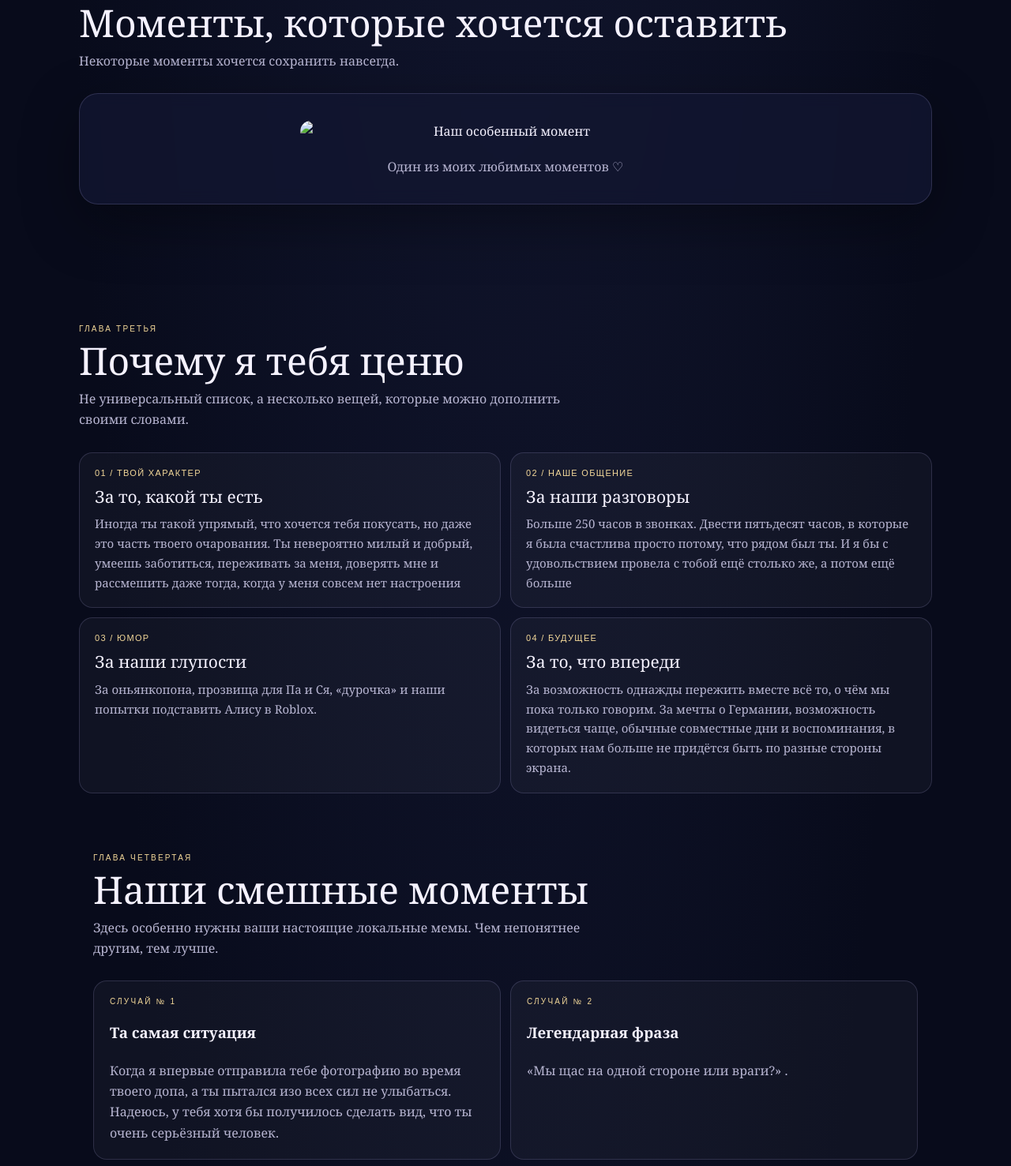
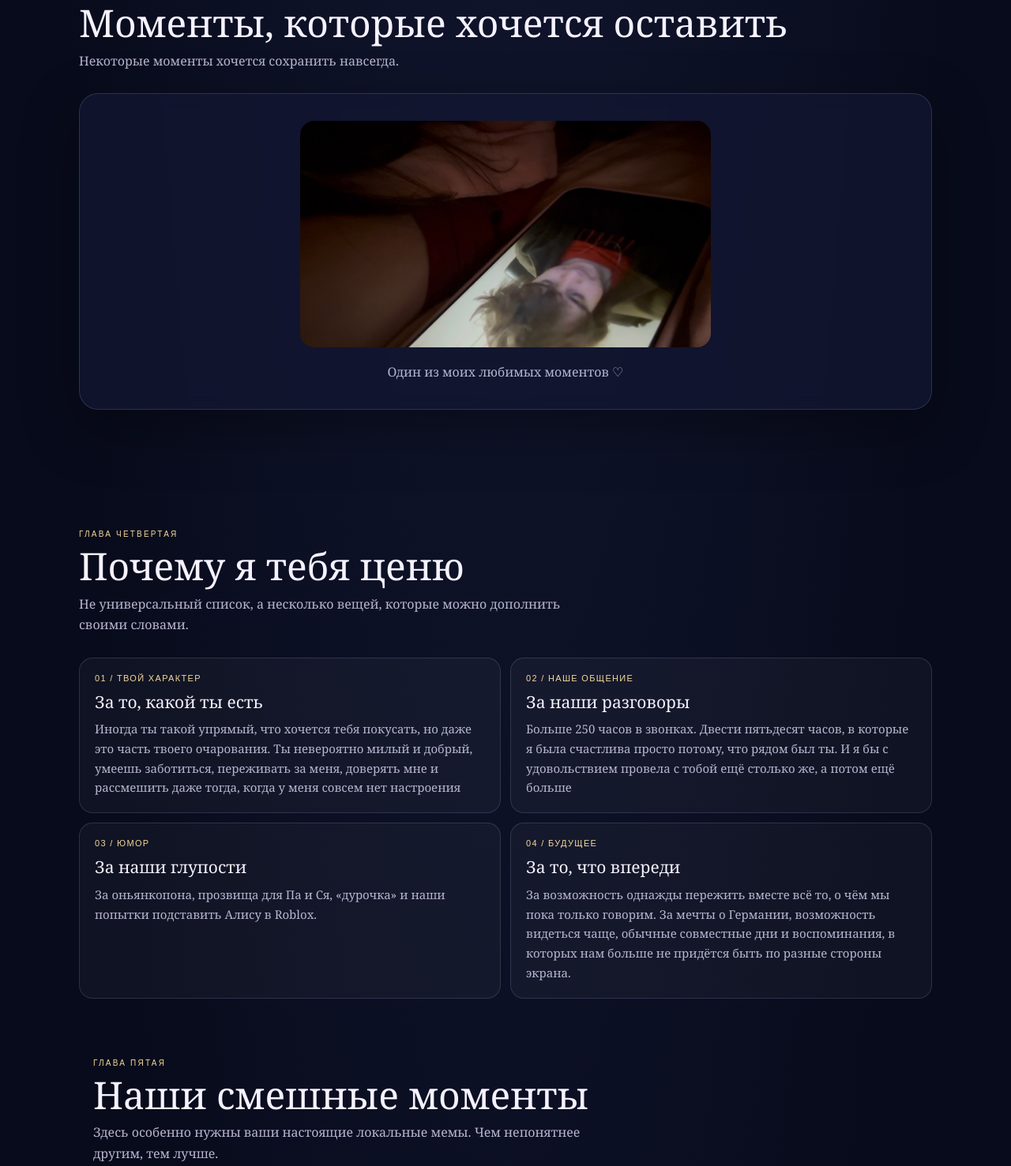
Before and after one commit to gogolni/andrey-birthdayyy, a plain HTML site: page index.html in a window 1280 px wide. Shown: the part 2758-4235 px from the top of the page at 79% size. Drawn offline with Linux system fonts and the light colour scheme.

Commit message:
Update index.html

```diff
--- a/index.html
+++ b/index.html
@@ -132,14 +132,14 @@
   </div>
 
   <div class="panel" style="text-align:center">
-    <img src="Assets/photo3.jpg" alt="Наш особенный момент"
+    <img src="Assets/photo3.jpg.JPG" alt="Наш особенный момент"
          style="display:block;width:100%;max-width:520px;height:auto;margin:auto;border-radius:18px">
     <p class="sub" style="margin:18px auto 0">Один из моих любимых моментов ♡</p>
   </div>
 </section>
 
   <section id="reasons" class="wrap">
-    <div class="section-head"><div class="kicker">глава третья</div><h2>Почему я тебя ценю</h2><p class="sub">Не универсальный список, а несколько вещей, которые можно дополнить своими словами.</p></div>
+    <div class="section-head"><div class="kicker">глава четвертая</div><h2>Почему я тебя ценю</h2><p class="sub">Не универсальный список, а несколько вещей, которые можно дополнить своими словами.</p></div>
     <div class="reasons">
       <article class="reason"><div class="num">01 / ТВОЙ ХАРАКТЕР</div><h3>За то, какой ты есть</h3><p>Иногда ты такой упрямый, что хочется тебя покусать, но даже это часть твоего очарования. Ты невероятно милый и добрый, умеешь заботиться, переживать за меня, доверять мне и рассмешить даже тогда, когда у меня совсем нет настроения</p></article>
       <article class="reason"><div class="num">02 / НАШЕ ОБЩЕНИЕ</div><h3>За наши разговоры</h3><p>Больше 250 часов в звонках. Двести пятьдесят часов, в которые я была счастлива просто потому, что рядом был ты. И я бы с удовольствием провела с тобой ещё столько же, а потом ещё больше</p></article>
@@ -147,7 +147,7 @@
       <article class="reason"><div class="num">04 / БУДУЩЕЕ</div><h3>За то, что впереди</h3><p>За возможность однажды пережить вместе всё то, о чём мы пока только говорим. За мечты о Германии, возможность видеться чаще, обычные совместные дни и воспоминания, в которых нам больше не придётся быть по разные стороны экрана.</p></article>
     </div>
   <section id="funny" class="wrap">
-    <div class="section-head"><div class="kicker">глава четвертая</div><h2>Наши смешные моменты</h2><p class="sub">Здесь особенно нужны ваши настоящие локальные мемы. Чем непонятнее другим, тем лучше.</p></div>
+    <div class="section-head"><div class="kicker">глава пятая</div><h2>Наши смешные моменты</h2><p class="sub">Здесь особенно нужны ваши настоящие локальные мемы. Чем непонятнее другим, тем лучше.</p></div>
     <div class="funny">
       <article class="funny-card"><div class="kicker">СЛУЧАЙ № 1</div><h3>Та самая ситуация</h3><p>Когда я впервые отправила тебе фотографию во время твоего допа, а ты пытался изо всех сил не улыбаться. Надеюсь, у тебя хотя бы получилось сделать вид, что ты очень серьёзный человек.</p></article>
       <article class="funny-card"><div class="kicker">СЛУЧАЙ № 2</div><h3>Легендарная фраза</h3><p>«Мы щас на одной стороне или враги?» .</p></article>
@@ -194,7 +194,7 @@
 
 <!-- Музыка: положи свой легально используемый MP3 в assets и назови our-song.mp3 -->
 <audio id="bgMusic" loop preload="none">
-  <source src="assets/our-song.mp3" type="audio/mpeg">
+  <source src="Assets/our-song.mp3.aac" type="audio/aac">
 </audio>
 
 <script>
```
